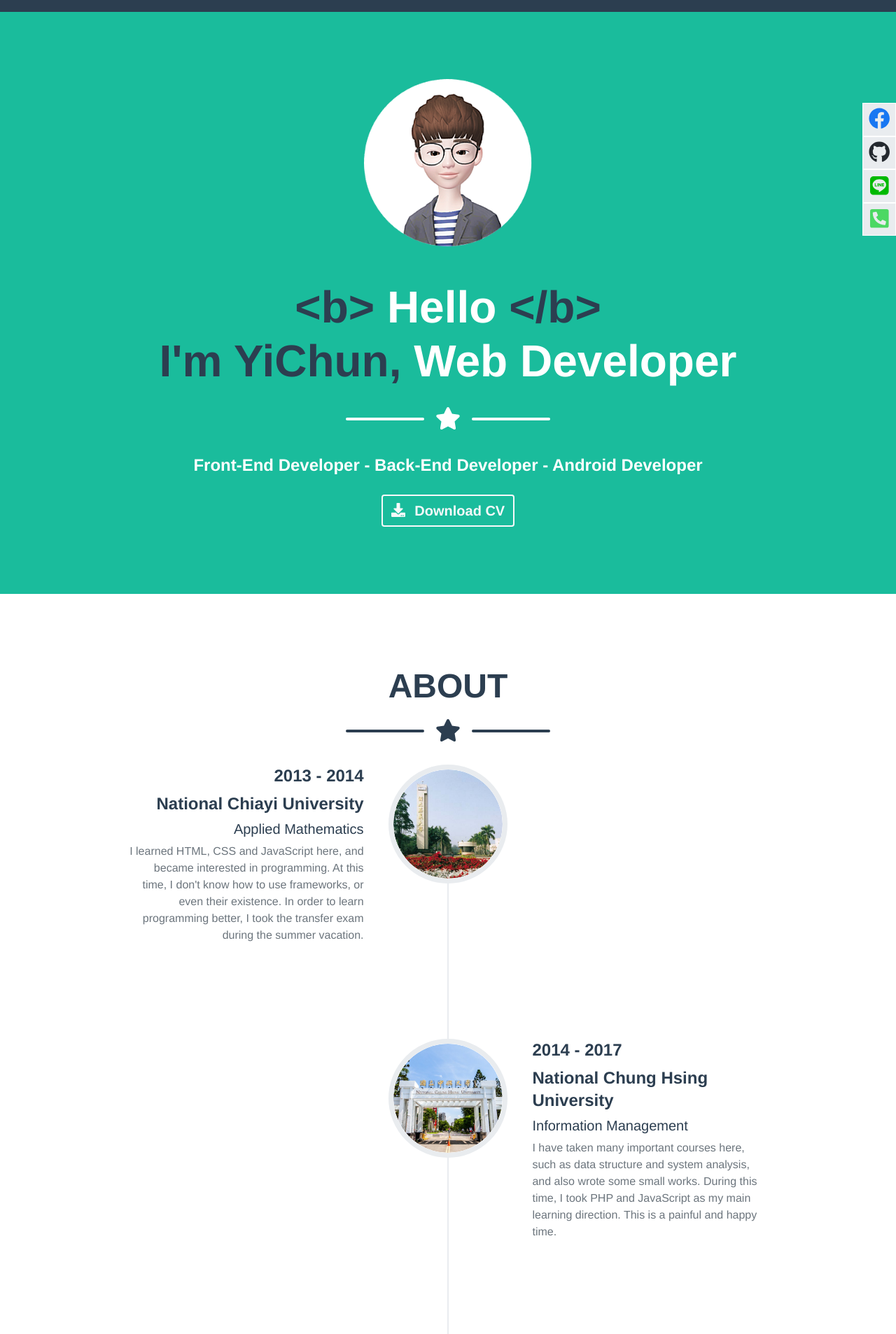
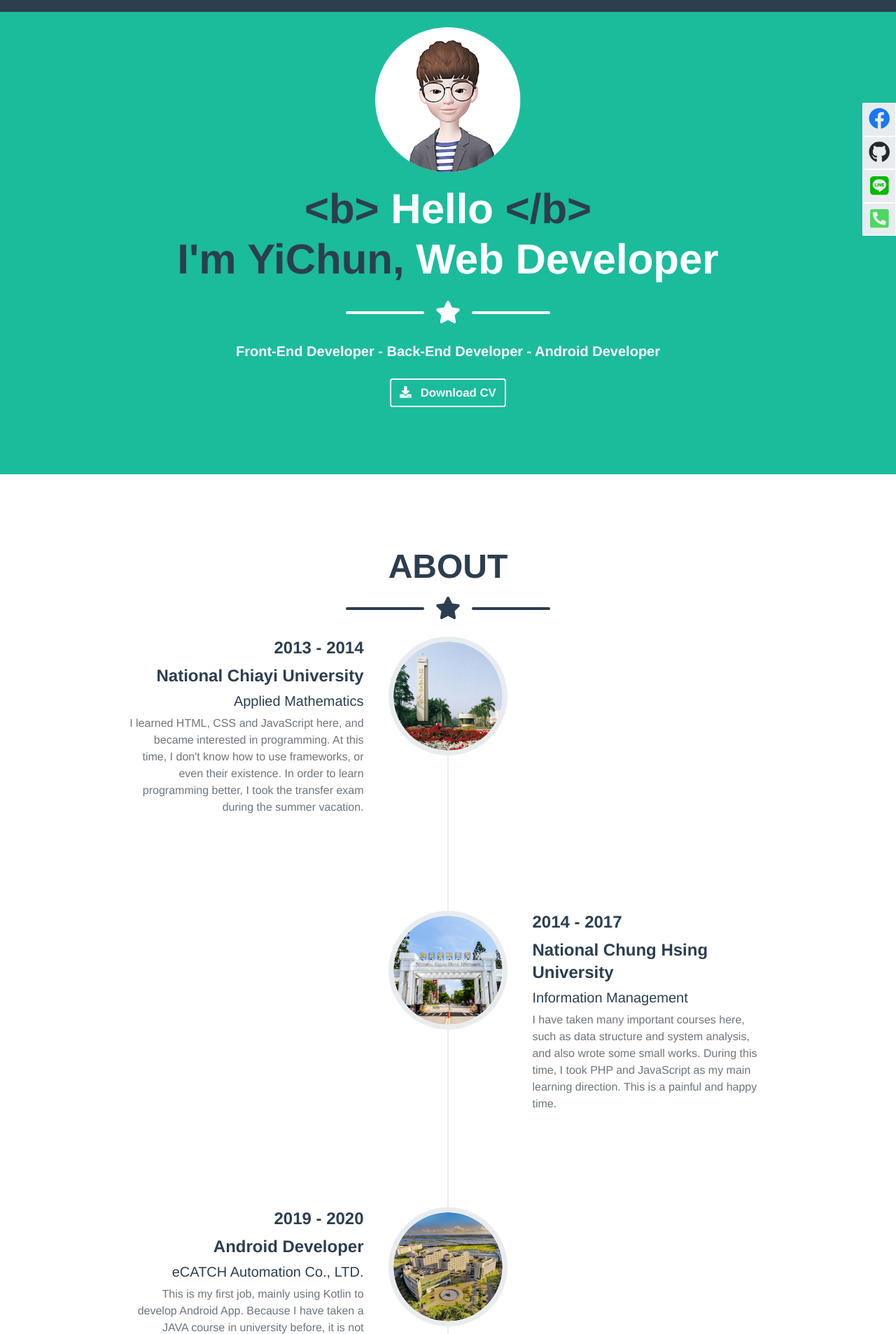
Before and after one commit to January07/CV, a Vue app: page / in a window 1280 px wide. Shown: the part 93-2000 px from the top of the page at 70% size. Built offline with nearby package versions, Linux system fonts and the light colour scheme.

Commit message:
feat: About Component > Animation

```diff
--- a/src/assets/styles/main.scss
+++ b/src/assets/styles/main.scss
@@ -2,3 +2,87 @@
 
 // 1. Configuration and helpers
 @import "abstracts/variables";
+
+
+@keyframes shake {
+  from {
+    transform: rotate(-10deg);
+  }
+
+  to {
+    transform: rotate(10deg);
+  }
+}
+
+@keyframes focus-in {
+  from {
+    filter: blur(12px);
+    opacity: 0;
+  }
+
+  to {
+    filter: blur(0px);
+    opacity: 1;
+  }
+}
+
+@keyframes bounce-in-top {
+  0% {
+    transform: translateY(-500px);
+    animation-timing-function: ease-in;
+    opacity: 0;
+  }
+  38% {
+    transform: translateY(0);
+    animation-timing-function: ease-out;
+    opacity: 1;
+  }
+  55% {
+    transform: translateY(-65px);
+    animation-timing-function: ease-in;
+  }
+  72% {
+    transform: translateY(0);
+    animation-timing-function: ease-out;
+  }
+  81% {
+    transform: translateY(-28px);
+    animation-timing-function: ease-in;
+  }
+  90% {
+    transform: translateY(0);
+    animation-timing-function: ease-out;
+  }
+  95% {
+    transform: translateY(-8px);
+    animation-timing-function: ease-in;
+  }
+  100% {
+    transform: translateY(0);
+    animation-timing-function: ease-out;
+  }
+}
+
+@keyframes heartbeat {
+  from {
+    transform: scale(1);
+    transform-origin: center center;
+    animation-timing-function: ease-out;
+  }
+  10% {
+    transform: scale(0.91);
+    animation-timing-function: ease-in;
+  }
+  17% {
+    transform: scale(0.98);
+    animation-timing-function: ease-out;
+  }
+  33% {
+    transform: scale(0.87);
+    animation-timing-function: ease-in;
+  }
+  45% {
+    transform: scale(1);
+    animation-timing-function: ease-out;
+  }
+}
--- a/src/components/About.vue
+++ b/src/components/About.vue
@@ -77,6 +77,32 @@ export default {
         }
       ]
     }
+  },
+
+  mounted() {
+    const target = document.querySelectorAll('.timeline-panel')
+
+    const target1 = document.getElementsByClassName('timeline-image')[4]
+
+    const callback = (entries, observer) => {
+      entries.forEach(entry => {
+        if (entry.isIntersecting) {
+          if (entry.target !== target1) {
+            entry.target.setAttribute('class', 'timeline-panel bounce-in-top')
+          } else {
+            entry.target.setAttribute('class', 'timeline-image heartbeat')
+          }
+        }
+      })
+    }
+
+    const options = {}
+
+    const observer = new IntersectionObserver(callback, options)
+    Array.prototype.forEach.call(target, function (item) {
+      observer.observe(item)
+    })
+    observer.observe(target1)
   }
 }
 </script>
@@ -138,6 +164,20 @@ section {
         padding: 0 20px 0 100px;
         text-align: left;
       }
+
+      .bounce-in-top {
+        animation-name: bounce-in-top;
+        animation-duration: 1.1s;
+        animation-fill-mode: both;
+      }
+
+      .heartbeat {
+        animation-name: heartbeat;
+        animation-duration: 1.5s;
+        animation-timing-function: ease-in-out;
+        animation-iteration-count: 5;
+        animation-fill-mode: both;
+      }
     }
 
     li::before, li::after {
@@ -153,7 +193,7 @@ section {
   .timeline::before {
     position: absolute;
     top: 0;
-    bottom: 0;
+    bottom: 1%;
     left: 40px;
     width: 2px;
     margin-left: -1.5px;
--- a/src/components/Divider.vue
+++ b/src/components/Divider.vue
@@ -31,7 +31,7 @@ export default {
 
 <style lang="scss" scoped>
 .divider {
-  margin: 1.25rem 0 1.5rem;
+  margin: 1rem 0;
   display: flex;
   justify-content: center;
   align-items: center;
--- a/src/components/Masthead.vue
+++ b/src/components/Masthead.vue
@@ -1,7 +1,7 @@
 <template>
   <header class="masthead text-white" id="home">
     <div class="container">
-      <img class="masthead-avatar mb-5" src="/src/assets/images/masthead/avatar.png" alt="avatar">
+      <img class="masthead-avatar mb-3" src="/src/assets/images/masthead/avatar.png" alt="avatar">
       <h1 class="mb-0 focus-in">
         <span>&lt;b&gt;</span>
         Hello
@@ -37,12 +37,12 @@ export default {
 <style lang="scss" scoped>
 .masthead {
   background-color: $light-green;
-  padding-top: calc(6rem + 50px);
+  padding-top: 4.5rem;
   padding-bottom: 6rem;
 
   h1, p, a {
     font-weight: 700;
-    font-size: 1.95rem;
+    font-size: 1.65rem;
 
     span {
       color: $light-blue;
@@ -50,11 +50,11 @@ export default {
   }
 
   p, a {
-    font-size: 1.25rem;
+    font-size: 1.05rem;
   }
 
   .masthead-avatar {
-    width: 15rem;
+    width: 13rem;
   }
 
   .focus-in {
@@ -76,24 +76,12 @@ export default {
 @media (min-width: 992px) {
   .masthead {
     h1 {
-      font-size: 4rem;
+      font-size: 3.75rem;
     }
 
     p {
-      font-size: 1.5rem;
+      font-size: 1.25rem;
     }
   }
 }
-
-@keyframes focus-in {
-  from {
-    filter: blur(12px);
-    opacity: 0;
-  }
-
-  to {
-    filter: blur(0px);
-    opacity: 1;
-  }
-}
 </style>
--- a/src/components/Menu.vue
+++ b/src/components/Menu.vue
@@ -1,16 +1,16 @@
 <template>
   <div class="side-menu">
     <a class="menu-item" href="https://www.facebook.com/profile.php?id=100006946336316" target="_blank" style="color: #1877f2">
-      <i class="fab fa-facebook animation" />
+      <i class="fab fa-facebook shake" />
     </a>
     <a class="menu-item" href="https://github.com/January07" target="_blank" style="color: #24292f">
-      <i class="fab fa-github animation" />
+      <i class="fab fa-github shake" />
     </a>
     <a class="menu-item" href="https://line.me/ti/p/RI1t0XyxYG" target="_blank" style="color: #00b900">
-      <i class="fab fa-line animation" />
+      <i class="fab fa-line shake" />
     </a>
     <a class="menu-item" href="tel:+886-971676017" target="_blank" style="color: #4cd863">
-      <i class="fas fa-phone-square-alt animation" />
+      <i class="fas fa-phone-square-alt shake" />
     </a>
   </div>
   <div class="back-top" v-if="scrollY !== 0" v-on:click="backTop">
@@ -58,7 +58,7 @@ export default {
     background-color: $light-gray;
     border: 1px solid white;
 
-    .animation:hover {
+    .shake:hover {
       animation-name: shake;
       animation-duration: 0.1s;
       animation-iteration-count: infinite;
@@ -75,14 +75,4 @@ export default {
   cursor: pointer;
   z-index: 100;
 }
-
-@keyframes shake {
-  from {
-    transform: rotate(-10deg);
-  }
-
-  to {
-    transform: rotate(10deg);
-  }
-}
 </style>
--- a/vite.config.ts
+++ b/vite.config.ts
@@ -4,6 +4,10 @@ import vue from '@vitejs/plugin-vue'
 // https://vitejs.dev/config/
 export default defineConfig({
   plugins: [vue()],
+
+  server: {
+    host: '0.0.0.0'
+  },
 
   css: {
     preprocessorOptions: {
```
